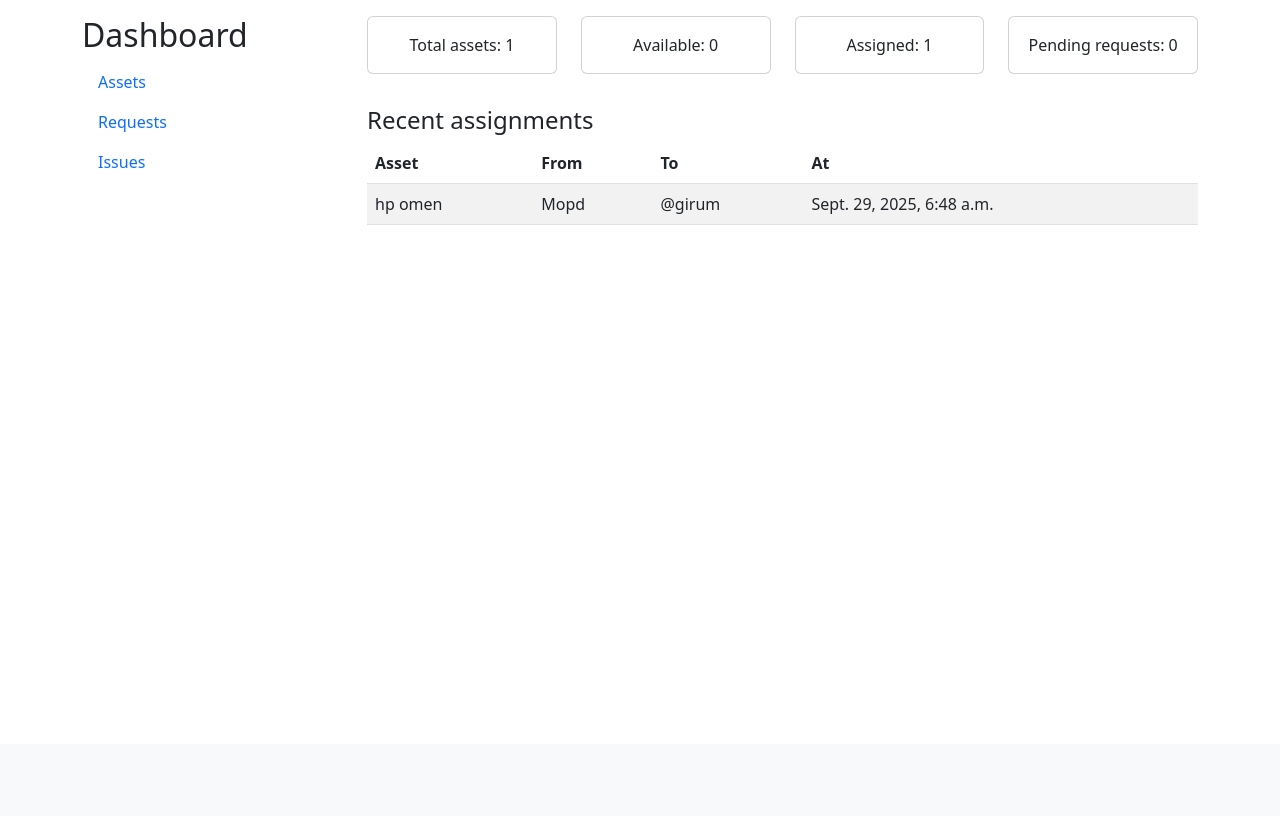
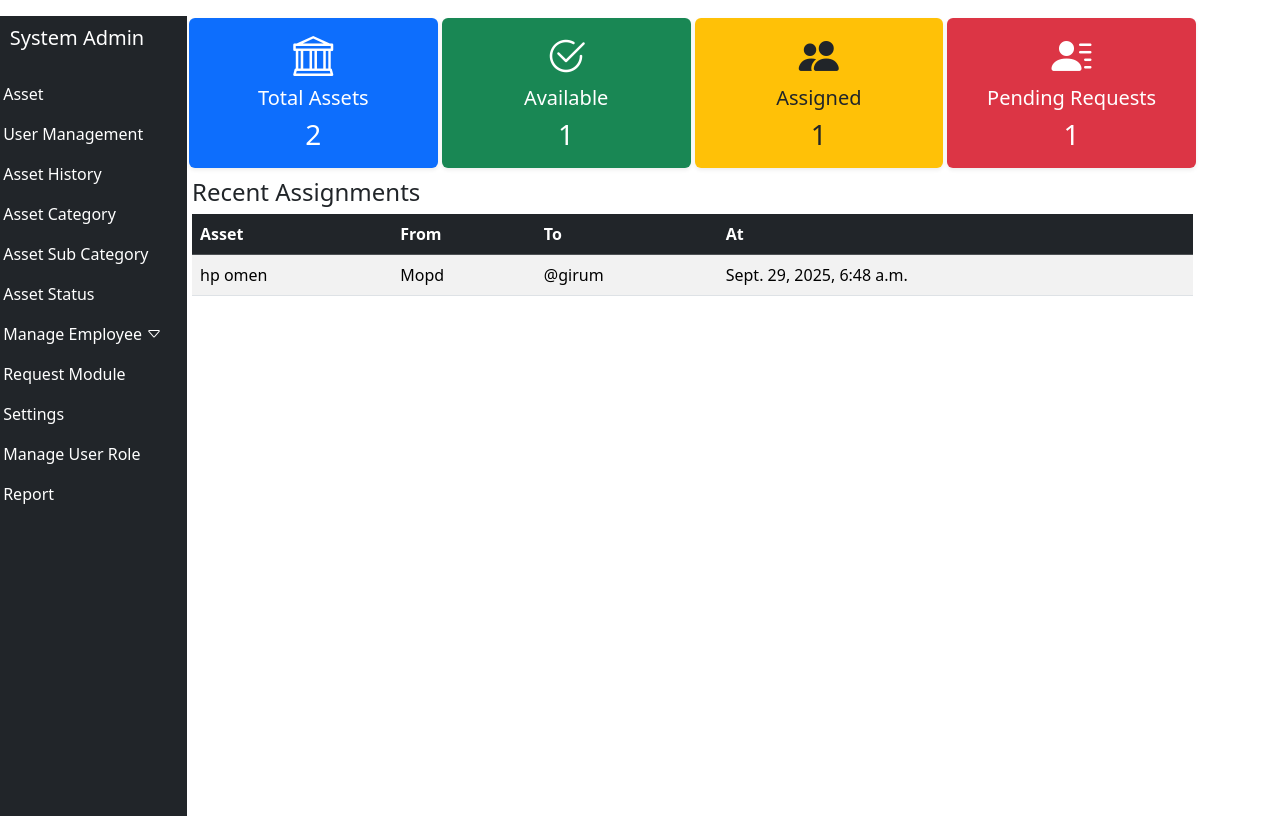
Before and after one commit to cherubkira/Asset-Management-System, a Django app: page /dashboard/ in a window 1280 px wide. Shown: the part 56-872 px from the top of the page. Before the commit the page ends 800 px from the top, so only its background shows below. Run offline with Django 5.2, Linux system fonts and the light colour scheme; the first user in the database is signed in; data comes from the database, SQL or seed files in the repository; data that the repository does not hold is empty.

Commit message:
fix: sidebar dropdown

```diff
--- a/asset1/templates/asset1/base.html
+++ b/asset1/templates/asset1/base.html
@@ -4,11 +4,16 @@
   <meta charset="utf-8"/>
   <title>{% block title %}Asset Manager{% endblock %}</title>
   <link href="https://cdn.jsdelivr.net/npm/bootstrap@5.3.0/dist/css/bootstrap.min.css" rel="stylesheet">
+   <link href="https://cdn.jsdelivr.net/npm/bootstrap@5.3.2/dist/css/bootstrap.min.css" rel="stylesheet">
+
+  <!-- Bootstrap Icons (optional) -->
+  <link href="https://cdn.jsdelivr.net/npm/bootstrap-icons@1.11.3/font/bootstrap-icons.css" rel="stylesheet">
 </head>
+
 <body>
 <nav class="navbar navbar-expand-lg navbar-light bg-light mb-3">
   <div class="container">
-    <a class="navbar-brand">Asset Manager</a>
+    <a class="navbar-brand"href="{% url 'dashboard' %}">Asset Manager</a>
     <div class="collapse navbar-collapse">
       <ul class="navbar-nav me-auto">
 
--- a/asset1/templates/asset1/dashboard.html
+++ b/asset1/templates/asset1/dashboard.html
@@ -1,44 +1,119 @@
 {% extends "asset1/base.html" %}
+{% load static %}
 {% block content %}
-<div class="row">
-  <!-- Left side menu -->
-  <div class="col-md-3">
-        <h2>Dashboard</h2>
+
+<div class="d-flex" style="margin-left:-115px; padding:0;">
+
+  <!-- Sidebar -->
+  <nav id="sidebar" class="bg-dark text-white" style="width:220px; min-height:100vh; padding:10px 0;">
+    <h5 class="text-center mb-4">System Admin</h5>
+    <ul class="nav flex-column">
+
+      <li class="nav-item">
+        <a class="nav-link text-white" href="{% url 'asset1:asset_list' %}">
+          <i class="bi bi-box"></i> Asset
+        </a>
+      </li>
+
+      <li class="nav-item">
+        <a class="nav-link text-white" href="#"><i class="bi bi-people"></i> User Management</a>
+      </li>
+      <li class="nav-item">
+        <a class="nav-link text-white" href="#"><i class="bi bi-clock-history"></i> Asset History</a>
+      </li>
+      <li class="nav-item">
+        <a class="nav-link text-white" href="#"><i class="bi bi-tags"></i> Asset Category</a>
+      </li>
+      <li class="nav-item">
+        <a class="nav-link text-white" href="#"><i class="bi bi-diagram-2"></i> Asset Sub Category</a>
+      </li>
+      <li class="nav-item">
+        <a class="nav-link text-white" href="#"><i class="bi bi-check2-circle"></i> Asset Status</a>
+      </li>
+      <li class="nav-item">
+     <li class="nav-item">
+      <a href="" class="nav-link text-white" data-bs-toggle="collapse" data-bs-target="#employeeMenu" aria-expanded="false" aria-controls="employeeMenu">
+        <i class="bi bi-person-badge"></i> Manage Employee
+        <i class="bi bi-caret-down ms-auto"></i>
+      </a>
+      <div class="collapse ps-3" id="employeeMenu">
         <ul class="nav flex-column">
           <li class="nav-item">
-        <a class="nav-link" href="{% url 'asset1:asset-list' %}">Assets</a>
+            <a href="#" class="nav-link text-white"><i class="bi bi-diagram-2"></i> Department</a>
           </li>
           <li class="nav-item">
-        <a class="nav-link" href="{% url 'asset1:request-list' %}">Requests</a>
-      </li>
-      <li class="nav-item">
-        <a class="nav-link" href="{% url 'asset1:issue-list' %}">Issues</a>
+            <a href="#" class="nav-link text-white"><i class="bi bi-diagram-3"></i> Sub Department</a>
           </li>
         </ul>
       </div>
+    </li>
+      <li class="nav-item">
+        <a class="nav-link text-white" href="#"><i class="bi bi-envelope"></i> Request Module</a>
+      </li>
+      <li class="nav-item">
+        <a class="nav-link text-white" href="#"><i class="bi bi-gear"></i> Settings</a>
+      </li>
+      <li class="nav-item">
+        <a class="nav-link text-white" href="#"><i class="bi bi-person-lines-fill"></i> Manage User Role</a>
+      </li>
+      <li class="nav-item">
+        <a class="nav-link text-white" href="#"><i class="bi bi-graph-up"></i> Report</a>
+      </li>
 
-  <!-- Right side dashboard -->
-  <div class="col-md-9">
+    </ul>
+  </nav>
 
+  <main style="flex:1; margin:0; padding:0;">
 
-    <div class="row">
-      <div class="col-md-3">
-        <div class="card p-3 mb-2 text-center">Total assets: {{ total_assets }}</div>
+    <!-- Dashboard Cards -->
+    <div style="display:flex; flex-wrap:wrap; margin:0;">
+      <!-- Total Assets -->
+      <div style="flex:0 0 25%; padding:2px;">
+        <div class="card shadow-sm border-0">
+          <div class="card-body bg-primary text-white rounded text-center p-2">
+            <i class="bi bi-bank fs-1 d-block"></i>
+            <h5>Total Assets</h5>
+            <h3>{{ total_assets }}</h3>
           </div>
-      <div class="col-md-3">
-        <div class="card p-3 mb-2 text-center">Available: {{ available }}</div>
         </div>
-      <div class="col-md-3">
-        <div class="card p-3 mb-2 text-center">Assigned: {{ assigned }}</div>
       </div>
-      <div class="col-md-3">
-        <div class="card p-3 mb-2 text-center">Pending requests: {{ pending_requests }}</div>
+      <!-- Available -->
+      <div style="flex:0 0 25%; padding:2px;">
+        <div class="card shadow-sm border-0">
+          <div class="card-body bg-success text-white rounded text-center p-2">
+            <i class="bi bi-check2-circle fs-1 d-block"></i>
+            <h5>Available</h5>
+            <h3>{{ available }}</h3>
+          </div>
+        </div>
+      </div>
+      <!-- Assigned -->
+      <div style="flex:0 0 25%; padding:2px;">
+        <div class="card shadow-sm border-0">
+          <div class="card-body bg-warning text-dark rounded text-center p-2">
+            <i class="bi bi-people-fill fs-1 d-block"></i>
+            <h5>Assigned</h5>
+            <h3>{{ assigned }}</h3>
+          </div>
+        </div>
+      </div>
+      <!-- Pending -->
+      <div style="flex:0 0 25%; padding:2px;">
+        <div class="card shadow-sm border-0">
+          <div class="card-body bg-danger text-white rounded text-center p-2">
+            <i class="bi bi-person-lines-fill fs-1 d-block"></i>
+            <h5>Pending Requests</h5>
+            <h3>{{ pending_requests }}</h3>
+          </div>
+        </div>
       </div>
     </div>
 
-    <h4 class="mt-4">Recent assignments</h4>
-    <table class="table table-striped">
-      <thead>
+    <!-- Recent Assignments -->
+    <h4 class="mt-2" style="margin-left:5px;">Recent Assignments</h4>
+    <div style="overflow-x:auto; margin:5px;">
+      <table class="table table-striped table-hover" style="margin:0;">
+        <thead class="table-dark">
           <tr>
             <th>Asset</th>
             <th>From</th>
@@ -60,5 +135,12 @@
         </tbody>
       </table>
     </div>
+
+  </main>
+
+  <!-- Main Content -->
+
+
 </div>
+
 {% endblock %}
--- a/asset1/urls.py
+++ b/asset1/urls.py
@@ -20,4 +20,11 @@ urlpatterns = [
     path('accounts/login/', LoginView.as_view(template_name='asset1/login.html'), name='login'),
      path("accounts/logout/",LogoutView.as_view(next_page="asset1:landing"),name="logout",
     ),
+    path('assets/', views.asset_list, name='asset_list'),
+    path('assets/history/', views.asset_history, name='asset_history'),
+    path('assets/categories/', views.asset_category, name='asset_category'),
+    path('assets/subcategories/', views.asset_subcategory, name='asset_subcategory'),
+    path('assets/status/', views.asset_status, name='asset_status'),
+    path('assets/comments/', views.asset_comment, name='asset_comment'),
+    path("assets/create/", views.asset_create, name="asset_create"),
 ]
--- a/asset1/views.py
+++ b/asset1/views.py
@@ -7,6 +7,8 @@ from .models import Asset, AssignmentHistory, AssetRequest, IssueReport, Categor
 from .forms import AssetForm, AssetRequestForm, IssueReportForm
 from .filters import AssetFilter
 from django.core.paginator import Paginator
+from django.shortcuts import render
+from django.contrib import messages
 
 # Landing page
 class LandingView(generic.TemplateView):
@@ -121,3 +123,33 @@ class IssueCreateView(LoginRequiredMixin, generic.CreateView):
     def form_valid(self, form):
         form.instance.reporter = self.request.user
         return super().form_valid(form)
+
+
+def asset_list(request):
+    return render(request, 'asset1/asset_list.html')
+
+def asset_history(request):
+    return render(request, 'asset1/asset_history.html')
+
+def asset_category(request):
+    return render(request, 'asset1/asset_category.html')
+
+def asset_subcategory(request):
+    return render(request, 'asset1/asset_subcategory.html')
+
+def asset_status(request):
+    return render(request, 'asset1/asset_status.html')
+
+def asset_comment(request):
+    return render(request, 'asset1/asset_comment.html')
+
+def asset_create(request):
+    if request.method == "POST":
+        form = AssetForm(request.POST)
+        if form.is_valid():
+            form.save()
+            messages.success(request, "Asset created successfully")
+            return redirect("asset1:asset_list")
+    else:
+        form = AssetForm()
+    return render(request, "asset1/asset_form.html", {"form": form})
```
Also changed, not shown: asset1/templates/asset1/asset_form.html (added, +47 -0 lines), db.sqlite3. Lines whose indentation alone changed are shown as unchanged.
